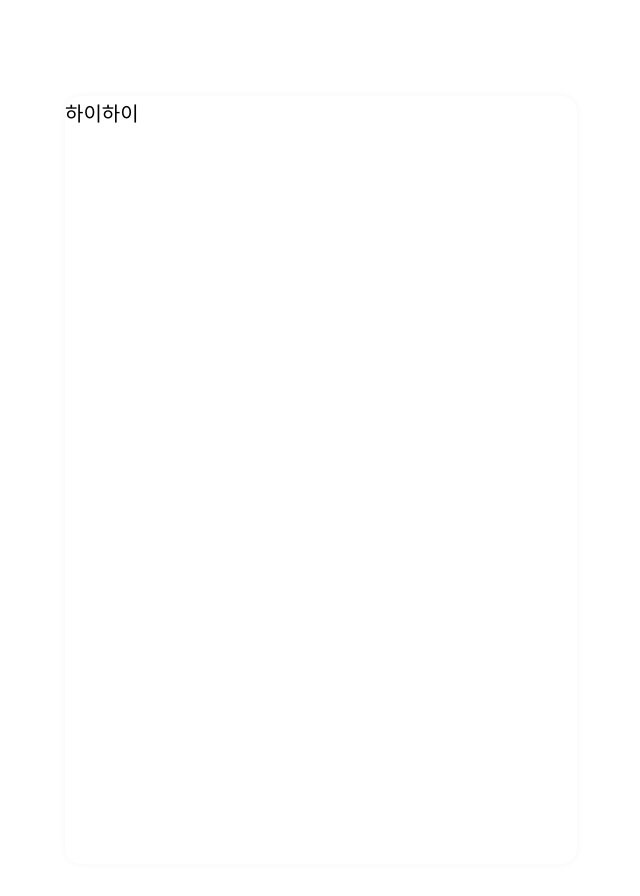
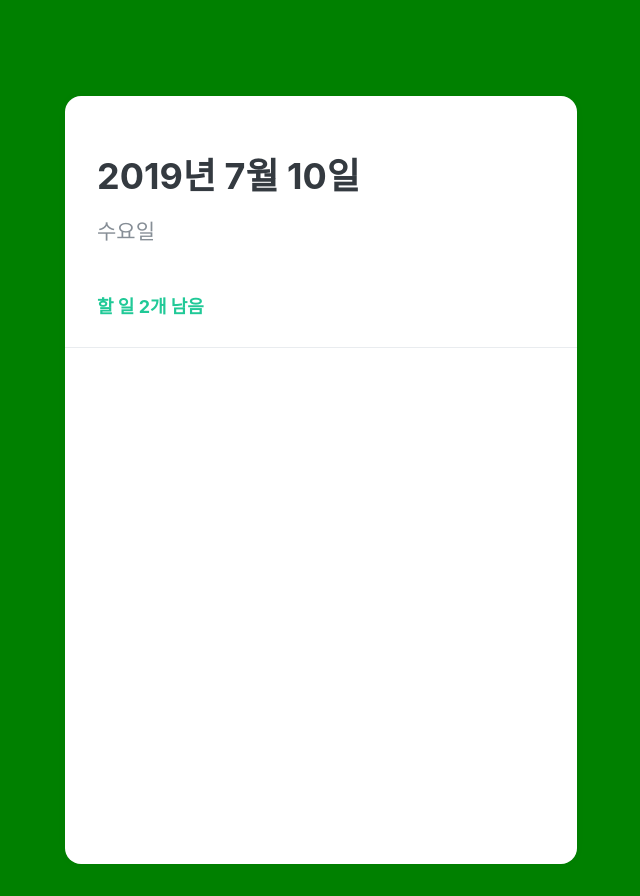
Before and after one commit to snyvvZ/todolist, a React (Create React App) app: page / in a window 1280 px wide. Shown: the whole page, without its empty margins (319-959 px from the left). Built offline with nearby package versions, Linux system fonts and the light colour scheme.

Commit message:
헤더 생성

```diff
--- a/src/App.js
+++ b/src/App.js
@@ -1,12 +1,15 @@
 import React from "react";
 import GlobalStyle from "./styles/GlobalStyle";
 import TodoTemplate from "./components/TodoTemplate";
+import TodoHeader from "./components/TodoHeader";
 
 const App = () => {
   return (
     <>
       <GlobalStyle />
-      <TodoTemplate>하이하이</TodoTemplate>
+      <TodoTemplate>
+        <TodoHeader />
+      </TodoTemplate>
     </>
   );
 };
--- /dev/null
+++ b/src/components/TodoHeader.js
@@ -0,0 +1,38 @@
+import React from "react";
+import styled from "styled-components";
+
+const StyledHeader = styled.section`
+  padding-top: 48px;
+  padding-left: 32px;
+  padding-right: 32px;
+  padding-bottom: 24px;
+  border-bottom: 1px solid #e9ecef;
+  h1 {
+    margin: 0;
+    font-size: 36px;
+    color: #343a40;
+  }
+  .day {
+    margin-top: 4px;
+    color: #868e96;
+    font-size: 21px;
+  }
+  .tasks-left {
+    color: #20c997;
+    font-size: 18px;
+    margin-top: 40px;
+    font-weight: bold;
+  }
+`;
+
+const TodoHeader = () => {
+  return (
+    <StyledHeader>
+      <h1>2019년 7월 10일</h1>
+      <div className="day">수요일</div>
+      <div className="tasks-left">할 일 2개 남음</div>
+    </StyledHeader>
+  );
+};
+
+export default TodoHeader;
--- a/src/components/TodoTemplate.js
+++ b/src/components/TodoTemplate.js
@@ -1,7 +1,7 @@
 import React from "react";
 import styled from "styled-components";
 
-const StyledTodoTemplate = styled.div`
+const StyledTemplate = styled.div`
   width: 512px;
   height: 768px;
 
@@ -19,7 +19,7 @@ const StyledTodoTemplate = styled.div`
 `;
 
 const TodoTemplate = ({ children }) => {
-  return <StyledTodoTemplate>{children}</StyledTodoTemplate>;
+  return <StyledTemplate>{children}</StyledTemplate>;
 };
 
 export default TodoTemplate;
--- a/src/styles/GlobalStyle.js
+++ b/src/styles/GlobalStyle.js
@@ -20,6 +20,7 @@ body {
   font-size: 20px;
 	color: #000;
 	line-height: 1.8;
+  background-color: green;
 }
 
 h1, h2, h3, h4, h5, h6 {
```
